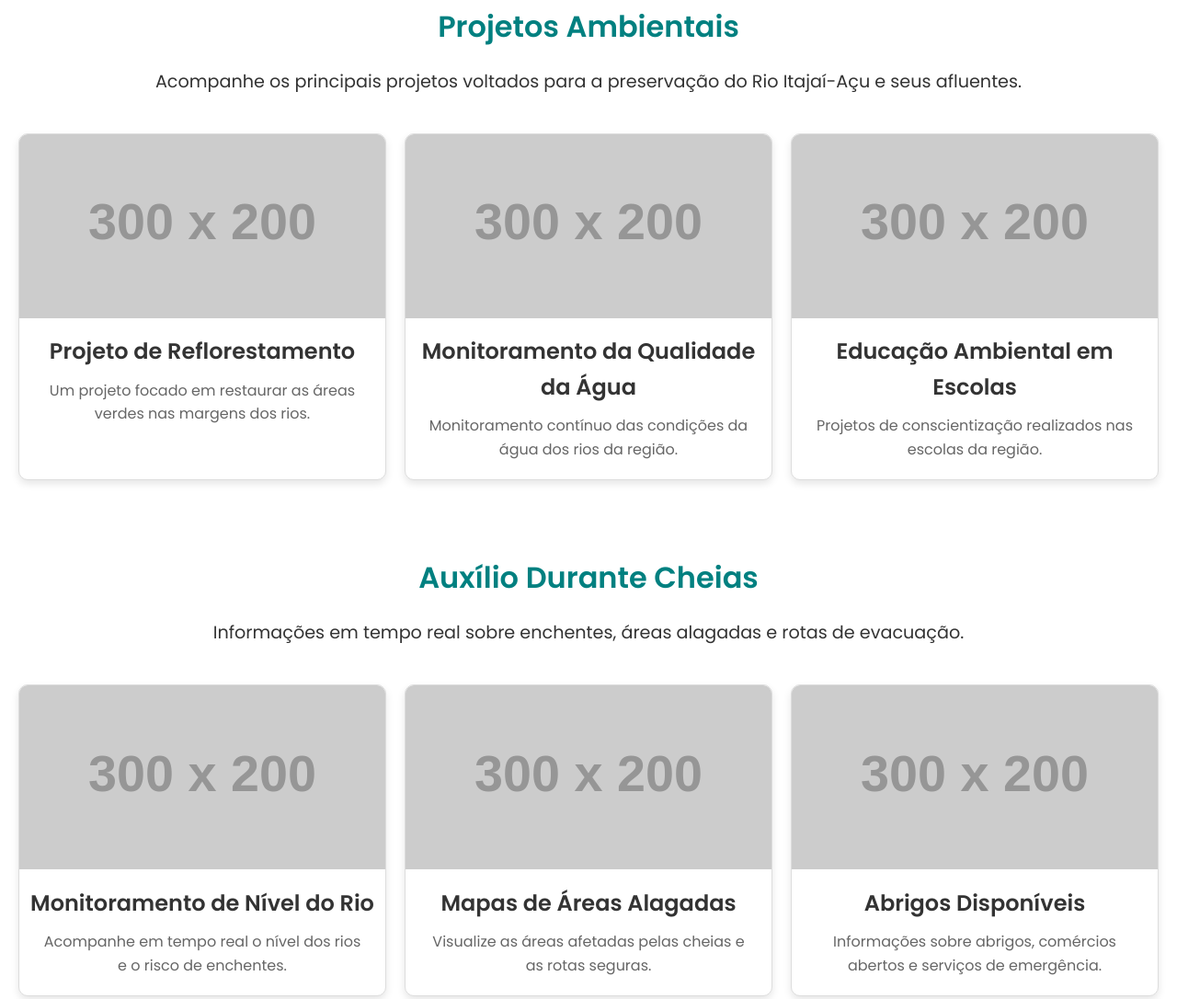
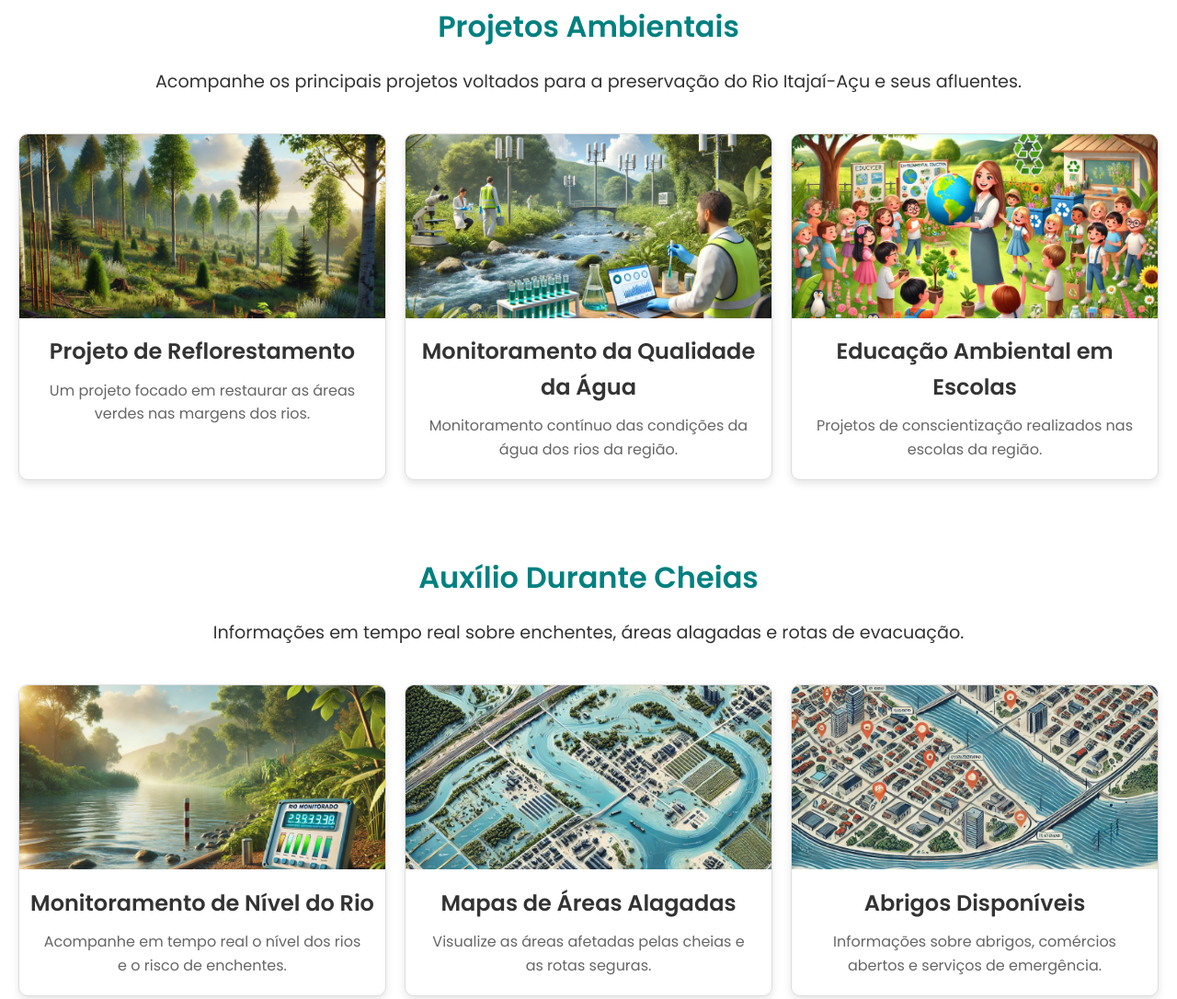
Before and after one commit to AmandioHoffmanna/AppMobile, a plain HTML site: page index.html in a window 1280 px wide. Shown: the part 907-1993 px from the top of the page at 92% size. Drawn offline with Linux system fonts and the light colour scheme; placeholder pictures from the web are drawn by us.

Commit message:
Adicionado imagens que faltava e corrigindo as imagens com resolução incompatível.

```diff
--- a/index.html
+++ b/index.html
@@ -60,17 +60,17 @@
             <p>Acompanhe os principais projetos voltados para a preservação do Rio Itajaí-Açu e seus afluentes.</p>
             <div class="grid">
                 <div class="card">
-                    <img src="https://via.placeholder.com/300x200" alt="Projeto 1">
+                    <img src="imgs/reflorestamento.png" alt="Projeto 1">
                     <h3>Projeto de Reflorestamento</h3>
                     <p>Um projeto focado em restaurar as áreas verdes nas margens dos rios.</p>
                 </div>
                 <div class="card">
-                    <img src="https://via.placeholder.com/300x200" alt="Projeto 2">
+                    <img src="imgs/MonitoramentoAgua.png" alt="Projeto 2">
                     <h3>Monitoramento da Qualidade da Água</h3>
                     <p>Monitoramento contínuo das condições da água dos rios da região.</p>
                 </div>
                 <div class="card">
-                    <img src="https://via.placeholder.com/300x200" alt="Projeto 3">
+                    <img src="imgs/EducacaoInfantil.png" alt="Projeto 3">
                     <h3>Educação Ambiental em Escolas</h3>
                     <p>Projetos de conscientização realizados nas escolas da região.</p>
                 </div>
@@ -84,17 +84,17 @@
             <p>Informações em tempo real sobre enchentes, áreas alagadas e rotas de evacuação.</p>
             <div class="grid">
                 <div class="card">
-                    <img src="https://via.placeholder.com/300x200" alt="Monitoramento de Nível">
+                    <img src="imgs/MonitoramentoRio.png" alt="Monitoramento de Nível">
                     <h3>Monitoramento de Nível do Rio</h3>
                     <p>Acompanhe em tempo real o nível dos rios e o risco de enchentes.</p>
                 </div>
                 <div class="card">
-                    <img src="https://via.placeholder.com/300x200" alt="Mapas de Áreas Alagadas">
+                    <img src="imgs/AreasAlagadas.png" alt="Mapas de Áreas Alagadas">
                     <h3>Mapas de Áreas Alagadas</h3>
                     <p>Visualize as áreas afetadas pelas cheias e as rotas seguras.</p>
                 </div>
                 <div class="card">
-                    <img src="https://via.placeholder.com/300x200" alt="Abrigos e Recursos">
+                    <img src="imgs/Abrigos.png" alt="Abrigos e Recursos">
                     <h3>Abrigos Disponíveis</h3>
                     <p>Informações sobre abrigos, comércios abertos e serviços de emergência.</p>
                 </div>
```
Also changed, not shown: imgs/Abrigos.png (added), imgs/AreasAlagadas.png (added), imgs/EducacaoInfantil.png (added), imgs/MonitoramentoAgua.png (added), imgs/MonitoramentoRio.png (added), imgs/Reflorestamento.png (added).
